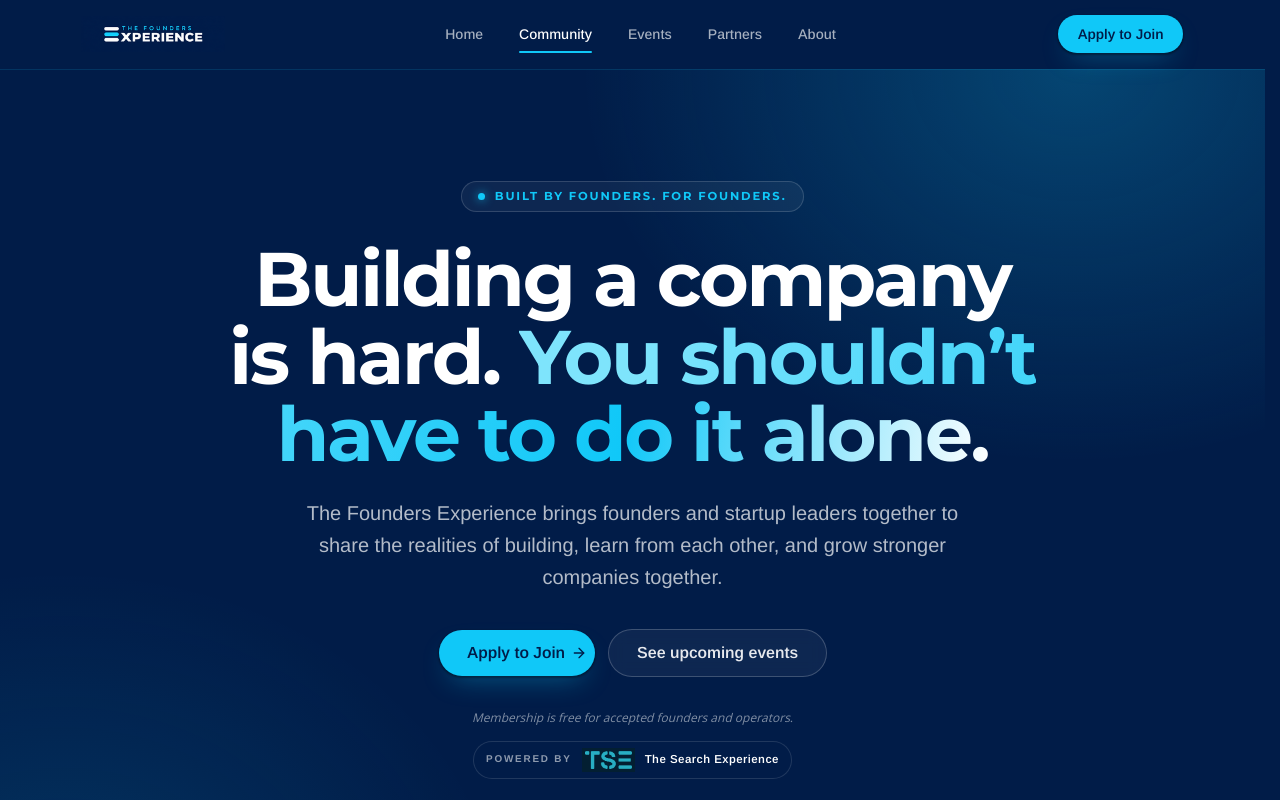
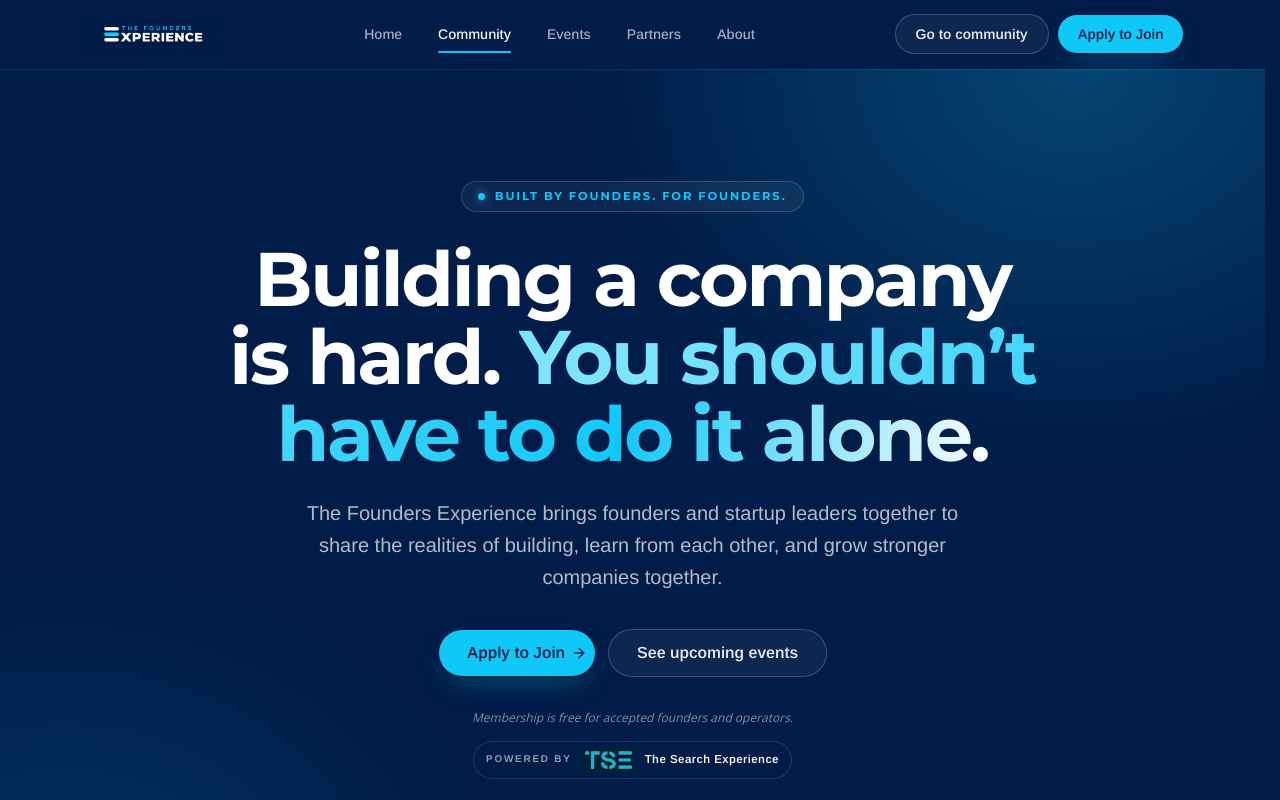
Before and after one commit to rarulraj/TheFoundersExperience-, a Next.js app: page / in a window 1280 px wide. Shown: the top 800 px of the page. Built offline with nearby package versions, Linux system fonts and the light colour scheme.

Commit message:
Add a Go to community button beside Apply to Join.
Members can open the Circle community from the header without going through the application.

Co-authored-by: Cursor <cursoragent@cursor.com>

```diff
--- a/src/components/Navbar.tsx
+++ b/src/components/Navbar.tsx
@@ -153,6 +153,14 @@ export function Navbar() {
         </nav>
 
         <div className="hidden items-center gap-2 lg:flex">
+          <Link
+            href={siteConfig.circle}
+            target="_blank"
+            rel="noopener noreferrer"
+            className="inline-flex h-10 items-center justify-center rounded-full border border-white/20 bg-white/5 px-5 text-sm font-semibold text-white/90 transition-colors hover:border-white/40 hover:bg-white/10 hover:text-white focus-visible:ring-3 focus-visible:ring-ring/50 focus-visible:outline-none"
+          >
+            Go to community
+          </Link>
           <Button
             render={<Link href="/apply" />}
             className="btn-glow h-10 rounded-full bg-primary px-5 text-sm font-semibold text-primary-foreground transition-transform hover:-translate-y-0.5 hover:bg-primary/90"
@@ -207,6 +215,15 @@ export function Navbar() {
               );
             })}
             <div className="rule-fade mt-3 mb-4" />
+            <Link
+              href={siteConfig.circle}
+              target="_blank"
+              rel="noopener noreferrer"
+              onClick={closeMenu}
+              className="inline-flex h-11 w-full items-center justify-center rounded-full border border-white/20 bg-white/5 text-sm font-semibold text-white/90 transition-colors hover:border-white/40 hover:bg-white/10 hover:text-white focus-visible:ring-3 focus-visible:ring-ring/50 focus-visible:outline-none"
+            >
+              Go to community
+            </Link>
             <Button
               render={<Link href="/apply" onClick={closeMenu} />}
               className="btn-glow h-11 w-full rounded-full bg-primary font-semibold text-primary-foreground hover:bg-primary/90"
--- a/src/data/content.ts
+++ b/src/data/content.ts
@@ -7,6 +7,7 @@ export const siteConfig = {
   url: "https://thefoundersexperience.com",
   linkedin: "https://www.linkedin.com/company/the-founders-experience-startup-community/posts/?feedView=all",
   calendly: "https://calendly.com/ryan-house-tse/the-founders-experinece",
+  circle: "https://discover.circle.so/",
 };
 
 export const navLinks = [
```
